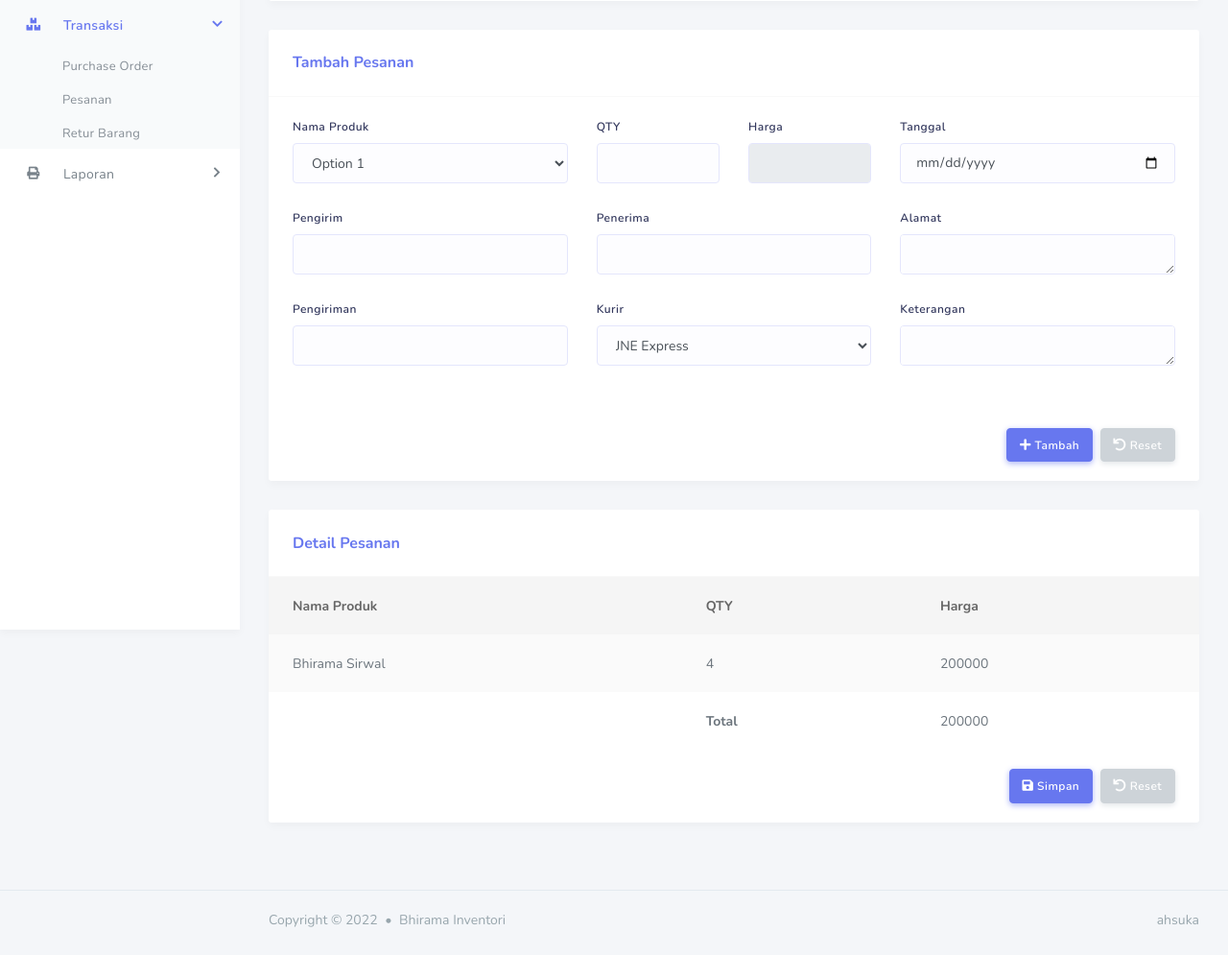
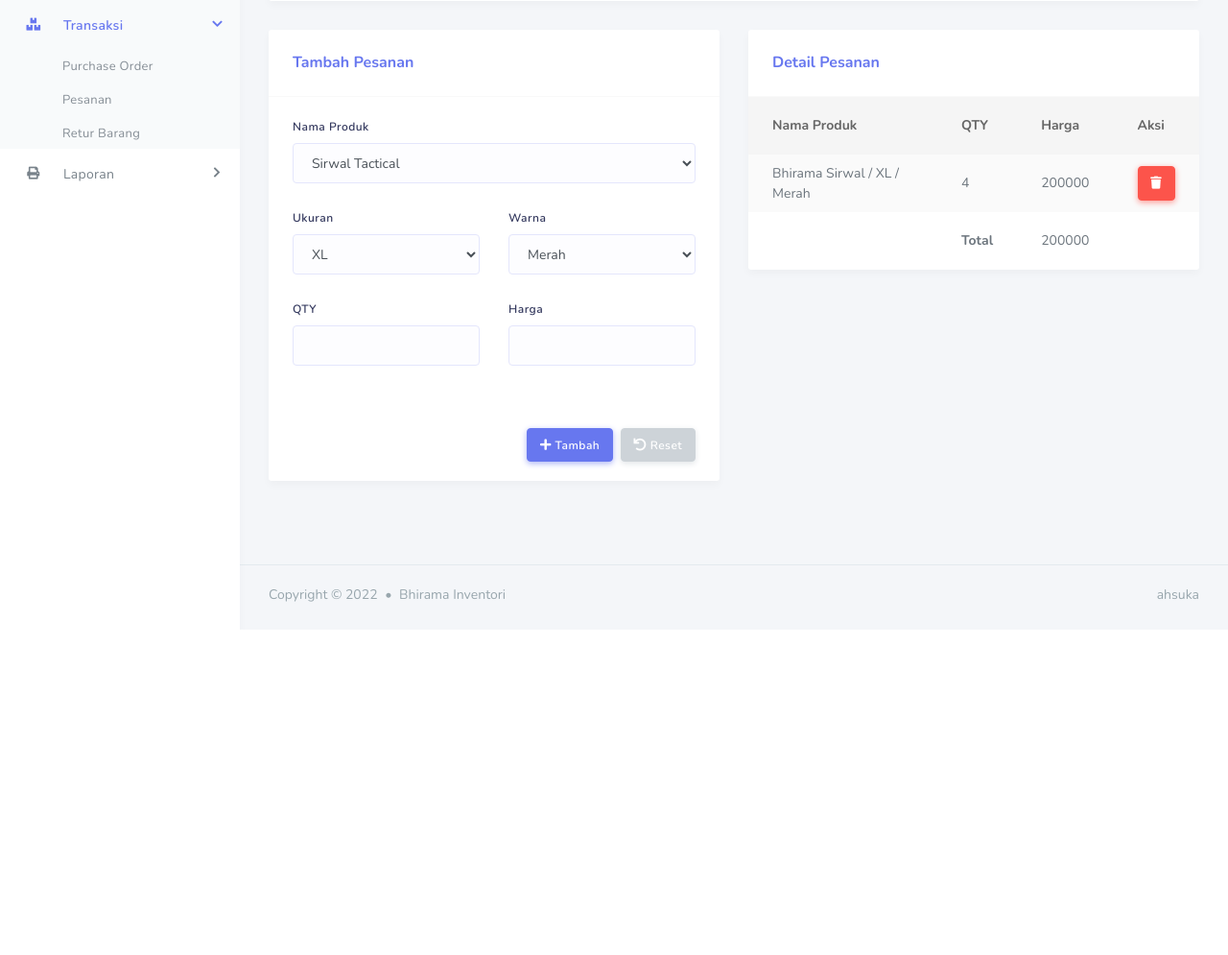
Before and after one commit to yhaae01/bhirama-inventori, a CodeIgniter app: page /yourprojectname/index.php/transaksi/pesanan/tambah in a window 1280 px wide. Shown: the part 144-1139 px from the top of the page at 96% size. After the commit the page ends 800 px from the top, so only its background shows below. Run offline with CodeIgniter, Linux system fonts and the light colour scheme; the visitor is signed in with stand-in values (Sample User, id 1); data comes from the database, SQL or seed files in the repository; data that the repository does not hold is empty.

Commit message:
Merubah tampilan tambah pesanan

```diff
--- a/application/views/transaksi/pesanan/tambah.php
+++ b/application/views/transaksi/pesanan/tambah.php
@@ -4,90 +4,51 @@
         <div class="section-header">
             <h1>Pesanan</h1>
         </div>
-
         <div class="section-body">
             <div class="row">
                 <!-- Pesanan -->
-                <div class="col-lg-12 col-md-12 col-sm-12">
+                <div class="col-lg-6 col-md-12 col-sm-12">
                     <div class="card">
                         <div class="card-header">
                             <h4>Tambah Pesanan</h4>
                         </div>
                         <div class="card-body">
                             <form action="" method="post">
+                                <div class="form-group">
+                                    <label>Nama Produk</label>
+                                    <select class="form-control">
+                                        <option>Sirwal Tactical</option>
+                                    </select>
+                                </div>
                                 <div class="row">
-                                    <div class="col-lg-4">
+                                    <div class="col-lg-6">
                                         <div class="form-group">
-                                            <label>Nama Produk</label>
+                                            <label>Ukuran</label>
                                             <select class="form-control">
-                                                <option>Option 1</option>
+                                                <option>XL</option>
                                             </select>
                                         </div>
                                     </div>
-                                    <div class="col-lg-2">
+                                    <div class="col-lg-6">
+                                        <div class="form-group">
+                                            <label>Warna</label>
+                                            <select class="form-control">
+                                                <option>Merah</option>
+                                            </select>
+                                        </div>
+                                    </div>
+                                </div>
+                                <div class="row">
+                                    <div class="col-lg-6">
                                         <div class="form-group">
                                             <label>QTY</label>
                                             <input type="number" class="form-control">
                                         </div>
                                     </div>
-                                    <div class="col-lg-2">
+                                    <div class="col-lg-6">
                                         <div class="form-group">
                                             <label>Harga</label>
-                                            <input type="number" class="form-control" readonly>
-                                        </div>
-                                    </div>
-                                    <div class="col-lg-4">
-                                        <div class="form-group">
-                                            <label>Tanggal</label>
-                                            <input type="date" class="form-control">
-                                        </div>
-                                    </div>
-                                </div>
-
-                                <div class="row">
-                                    <div class="col-lg-4">
-                                        <div class="form-group">
-                                            <label>Pengirim</label>
-                                            <input type="text" class="form-control">
-                                        </div>
-                                    </div>
-                                    <div class="col-lg-4">
-                                        <div class="form-group">
-                                            <label>Penerima</label>
-                                            <input type="text" class="form-control">
-                                        </div>
-                                    </div>
-                                    <div class="col-lg-4">
-                                        <div class="form-group">
-                                            <label>Alamat</label>
-                                            <textarea class="form-control" required=""></textarea>
-                                        </div>
-                                    </div>
-                                </div>
-
-                                <div class="row">
-                                    <div class="col-lg-4">
-                                        <div class="form-group">
-                                            <label>Pengiriman</label>
-                                            <input type="text" class="form-control">
-                                        </div>
-                                    </div>
-                                    <div class="col-lg-4">
-                                        <div class="form-group">
-                                            <label>Kurir</label>
-                                            <select class="form-control">
-                                                <option>JNE Express</option>
-                                                <option>J&T Express</option>
-                                                <option>Sicepat</option>
-                                                <option>Tiki</option>
-                                                <option>Ninja Ekspress</option>
-                                            </select>
-                                        </div>
-                                    </div>
-                                    <div class="col-lg-4">
-                                        <div class="form-group">
-                                            <label>Keterangan</label>
-                                            <textarea class="form-control" required=""></textarea>
+                                            <input type="number" class="form-control">
                                         </div>
                                     </div>
                                 </div>
@@ -99,9 +60,8 @@
                         </form>
                     </div>
                 </div>
-
                 <!-- Detail -->
-                <div class="col-lg-12col-md-12 col-sm-12">
+                <div class="col-lg-6 col-md-12 col-sm-12">
                     <div class="card">
                         <div class="card-header">
                             <h4>Detail Pesanan</h4>
@@ -114,18 +74,22 @@
                                             <th>Nama Produk</th>
                                             <th>QTY</th>
                                             <th>Harga</th>
+                                            <th>Aksi</th>
                                         </tr>
                                     </thead>
                                     <tbody>
                                         <tr>
                                             <td>
-                                                Bhirama Sirwal
+                                                Bhirama Sirwal / XL / Merah
                                             </td>
                                             <td>
                                                 4
                                             </td>
                                             <td>
                                                 200000
+                                            </td>
+                                            <td>
+                                                <a href="" class="btn btn-danger"><i class="fas fa-trash"></i></a>
                                             </td>
                                         </tr>
                                         <tr>
@@ -137,10 +101,6 @@
                                 </table>
                             </div>
                         </div>
-                        <div class="card-footer text-right">
-                            <button class="btn btn-primary mr-1" type="submit"><i class="fas fa-save"></i> Simpan</button>
-                            <button class="btn btn-secondary" type="reset"><i class="fas fa-undo"></i> Reset</button>
-                        </div>
                     </div>
                 </div>
             </div>
```
